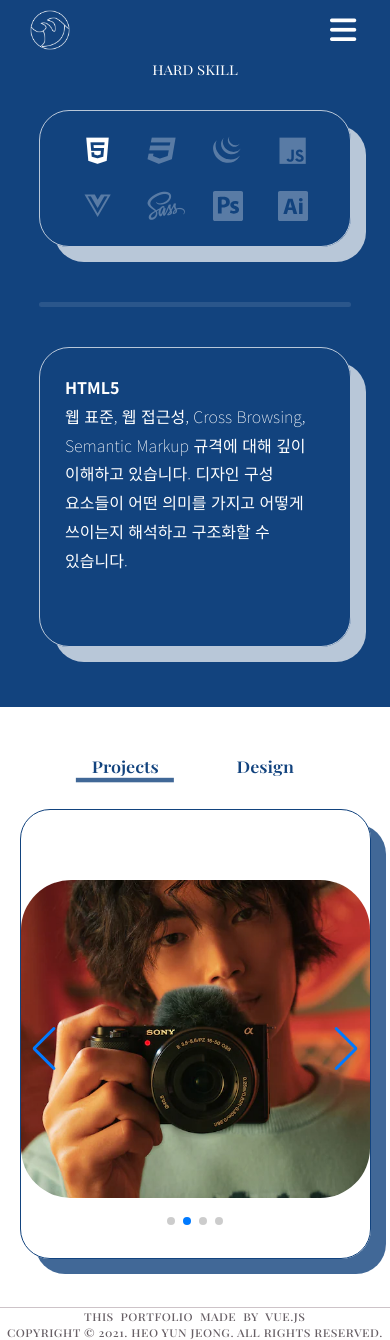
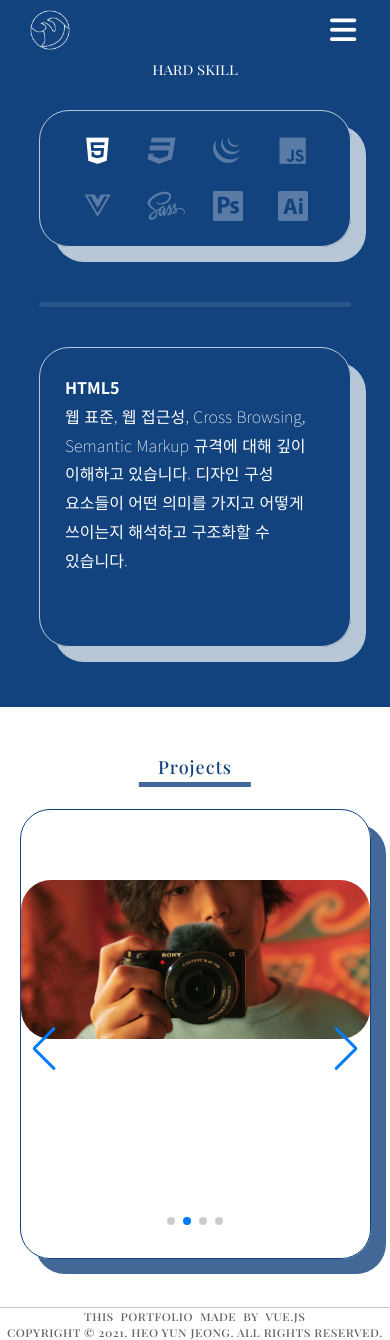
Before and after one commit to HeoYunJeong/portfoilo, a Vue app: page /work in a window 390 px wide. Built offline with nearby package versions, Linux system fonts and the light colour scheme.

Commit message:
work swiper 레이아웃 수정

```diff
--- a/src/components/Work.vue
+++ b/src/components/Work.vue
@@ -7,12 +7,10 @@
             </article>
             <article class="work-right">
                 <div class="work-right__menu">
-                    <span @click="showPro" :class="{work_right_focus: projectsShow==true}">Projects</span>
-                    <span @click="showDes" :class="{work_right_focus: designShow==true}">Design</span>
+                    <span>Projects</span>
                 </div>
                 <div class="work-right__view">
-                    <Projects v-if="projectsShow==true" />
-                    <Design v-if="designShow==true" />
+                    <Projects />
                 </div>
             </article>
         </div>
@@ -21,7 +19,6 @@
 
 <script>
     import Projects from './WorkProjects.vue';
-    import Design from '../components/WorkDesign.vue';
     import WorkLeft from '../components/WorkLeft.vue';
 
 
@@ -30,29 +27,12 @@
         props: {},
         components: {
             Projects,
-            Design,
             WorkLeft,
         },
         data() {
-            return {
-                projectsShow: true,
-                designShow: false,
-            }
+
         },
-        methods: {
-            showPro() {
-                if (this.projectsShow == false) {
-                    this.projectsShow = true
-                    this.designShow = false
-                }
-            },
-            showDes() {
-                if (this.designShow == false) {
-                    this.designShow = true
-                    this.projectsShow = false
-                }
-            },
-        },
+        methods: {},
     }
 </script>
 
@@ -112,56 +92,47 @@
     }
 
     .work-right__menu span {
+        position: relative;
         width: 15%;
-        font-family: 'Playfair Display', serif;
-        transform: scale(1, 0.9);
-        font-weight: 600;
+        letter-spacing: .1rem;
+        font-weight: 500;
         font-size: 1.8rem;
         color: #12437e;
         text-align: center;
-        margin-right: 9rem;
         cursor: pointer;
     }
 
-    .work-right__menu span:last-child {
-        margin-right: 0rem;
+    .work-right__menu span::after {
+        content: '';
+        display: block;
+        position: absolute;
+        left: 50%;
+        bottom: -.8rem;
+        transform: translateX(-50%);
+        width: 80%;
+        height: .5rem;
+        background: rgba(18, 67, 126, 0.8);
+        animation: to-right-slide 1s;
     }
 
-    .work_right_focus {
-        position: relative;
-    }
-
-    .work_right_focus::after {
-        content: '';
-        position: absolute;
-        left: 50%;
-        bottom: -.5rem;
-        transform: translateX(-50%);
-        width: 70%;
-        height: .5rem;
-        background: rgba(18, 67, 126, 0.8);
-        animation: fadeIn .5s ease;
-    }
-
-    .work_right_focus:last-child:after {
-        width: 60%;
-    }
-
-    @keyframes fadeIn {
+    @keyframes to-right-slide {
         0% {
-            opacity: 0;
+            width: 0%;
+            left: 10%;
         }
 
         100% {
-            opacity: 1;
+            width: 80%;
+            left: 50%;
         }
+
     }
 
     .work-right__view {
         width: 100%;
         height: 55rem;
         border: 1px solid #12437e;
-        border-radius: 3rem;
+        border-radius: 5rem;
         box-shadow: 1.5rem 1.5rem rgba(18, 67, 126, 0.8);
         padding-top: 3rem;
         animation: shadow-pop-br 1s;
@@ -179,17 +150,6 @@
         }
     }
 
-    .swiper {
-        position: relative;
-        display: block;
-        width: 100%;
-        height: 100%;
-        padding-bottom: 6rem;
-    }
-
-    .swiper-container .swiper-button-prev {
-        color: pink;
-    }
 
     /* work 영역 반응형 : 1024px */
     @media screen and (max-width:1024px) {
@@ -214,18 +174,10 @@
 
         .work-right__menu {
             width: 90%;
-            margin-bottom: 3rem;
         }
 
         .work-right__menu span {
             font-size: 1.4rem;
-            margin-right: 3rem;
-        }
-
-        .work-right__menu span:last-child {
-            margin-right: 0rem;
-            font-size: 1.4rem;
-
         }
 
         .work-right__view {
@@ -239,7 +191,7 @@
         }
     }
 
-        /* work 반응형 768px */
+    /* work 반응형 768px */
 
     @media screen and (max-width: 768px) {
 
@@ -258,16 +210,7 @@
             cursor: pointer;
         }
 
-        .work-right__menu span:last-child {
-            margin-right: 0rem;
-            font-size: 1.6rem;
-        }
-
-        .work_right_focus {
-            margin: 0;
-        }
-
-}
+    }
 
     /* work 반응형 425px */
 
@@ -300,10 +243,6 @@
             cursor: pointer;
         }
 
-        .work-right__menu span:last-child {
-            margin-right: 0rem;
-            font-size: 1.8rem;
-        }
 
         .work-right__view {
             height: 45rem;
--- a/src/components/WorkProjects.vue
+++ b/src/components/WorkProjects.vue
@@ -2,38 +2,39 @@
     <swiper v-bind="swiperOptions" :modules="moudules">
         <swiper-slide>
             <div class="swiper-slide01">
-                <div class="overlay">
-                    <div class="overlay-contents">
-                        <p class="overlay-contents__name">STX건설</p>
-                        <p class="overlay-contents__lang">html css jquery</p>
-                        <p class="overlay-contents__time">2 weeks</p>
-                        <p class="overlay-contents__link">
-                            <a href="https://heoyunjeong.github.io/STXconst/" target="_blank"
-                                class="overlay-contents__clone"><i class="fab fa-github-square"></i></a>
-                            <a href="http://www.stxconst.co.kr/" target="_blank" class="overlay-contents__original"><i
-                                    class="fas fa-window-maximize"></i></a>
-                        </p>
-                    </div>
+                <!-- <div class="overlay"></div> -->
+                <div class="projects-img projects-img01">
+                    <a href="https://heoyunjeong.github.io/STXconst/" target="_blank"></a>
                 </div>
-                <a href="https://heoyunjeong.github.io/STXconst/" target="_blank"></a>
+                <div class="projects-contents">
+                    <p>STX 건설</p>
+                    <p>제작기간: 1 week</p>
+                    <p>사용언어: HTML5 / CSS3 / JQuery</p>
+                </div>
             </div>
         </swiper-slide>
         <swiper-slide>
             <div class="swiper-slide02">
-                <div class="overlay"></div>
-                <a href="https://heoyunjeong.github.io/SONY/" target="_blank"></a>
+                <!-- <div class="overlay"></div> -->
+                <div class="projects-img projects-img02">
+                    <a href="https://heoyunjeong.github.io/SONY/" target="_blank"></a>
+                </div>
             </div>
         </swiper-slide>
         <swiper-slide>
             <div class="swiper-slide03">
-                <div class="overlay"></div>
-                <a href="https://heoyunjeong.github.io/NEXUS/" target="_blank"></a>
+                <!-- <div class="overlay"></div> -->
+                <div class="projects-img projects-img03">
+                    <a href="https://heoyunjeong.github.io/NEXUS/" target="_blank"></a>
+                </div>
             </div>
         </swiper-slide>
         <swiper-slide>
             <div class="swiper-slide04">
-                <div class="overlay"></div>
-                <a href="https://heoyunjeong.github.io/inha-university/" target="_blank"></a>
+                <!-- <div class="overlay"></div> -->
+                <div class="projects-img projects-img04">
+                    <a href="https://heoyunjeong.github.io/inha-university/" target="_blank"></a>
+                </div>
             </div>
         </swiper-slide>
     </swiper>
@@ -112,24 +113,29 @@
         height: 100%;
     }
 
-    .swiper-slide01 {
-        background: url('../assets/stx_img.jpg') no-repeat center;
-        background-size: cover;
+    .projects-img {
+        position: relative;
+        display: block;
+        width: 100%;
+        height: 50%;
+        background-size: cover !important;
+        border-radius: 3rem;
     }
 
-    .swiper-slide02 {
-        background: url('../assets/sony_img.webp') no-repeat center;
-        background-size: cover;
+    .projects-img01 {
+        background: url('../assets/stx_img.jpg') no-repeat center;
     }
 
-    .swiper-slide03 {
-        background: url('../assets/nexus_img.jpg') no-repeat center;
-        background-size: cover;
+    .projects-img02 {
+        background: url('../assets/sony_img.webp') no-repeat center;
     }
 
-    .swiper-slide04 {
+    .projects-img03 {
+        background: url('../assets/nexus_img.jpg') no-repeat center;
+    }
+
+    .projects-img04 {
         background: url('../assets/inha_img.jpg') no-repeat center;
-        background-size: cover;
     }
 
     .overlay {
@@ -138,7 +144,7 @@
         height: 100%;
         display: block;
         border-radius: 5rem;
-        background: rgba(0, 0, 0, 0.5);
+        background: rgba(0, 0, 0, 0.7);
         opacity: 0;
         transition: all 0.2s;
         z-index: 9;
@@ -153,6 +159,7 @@
         display: flex;
         flex-direction: column;
         justify-content: center;
+        text-align: center;
         font-size: 1.8rem;
         color: #fff;
     }
```
